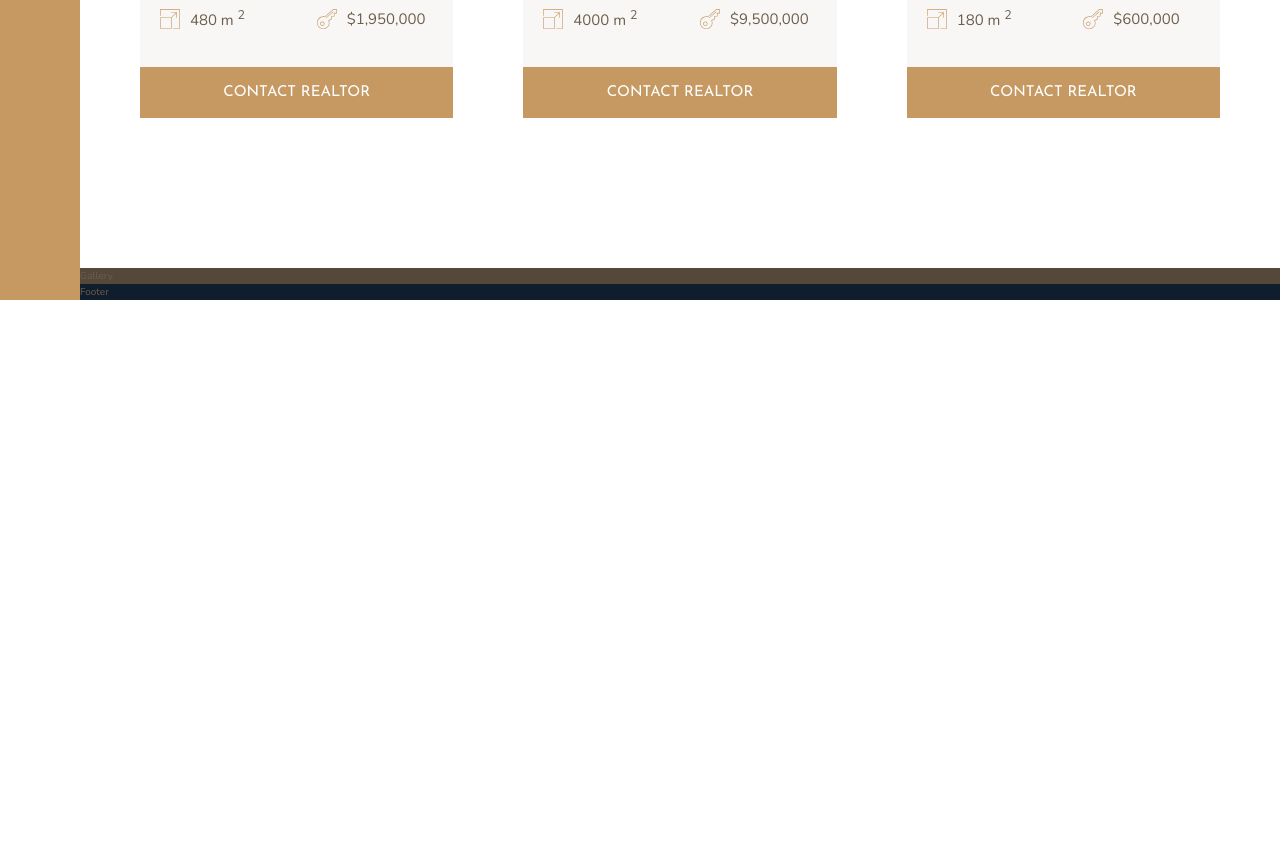
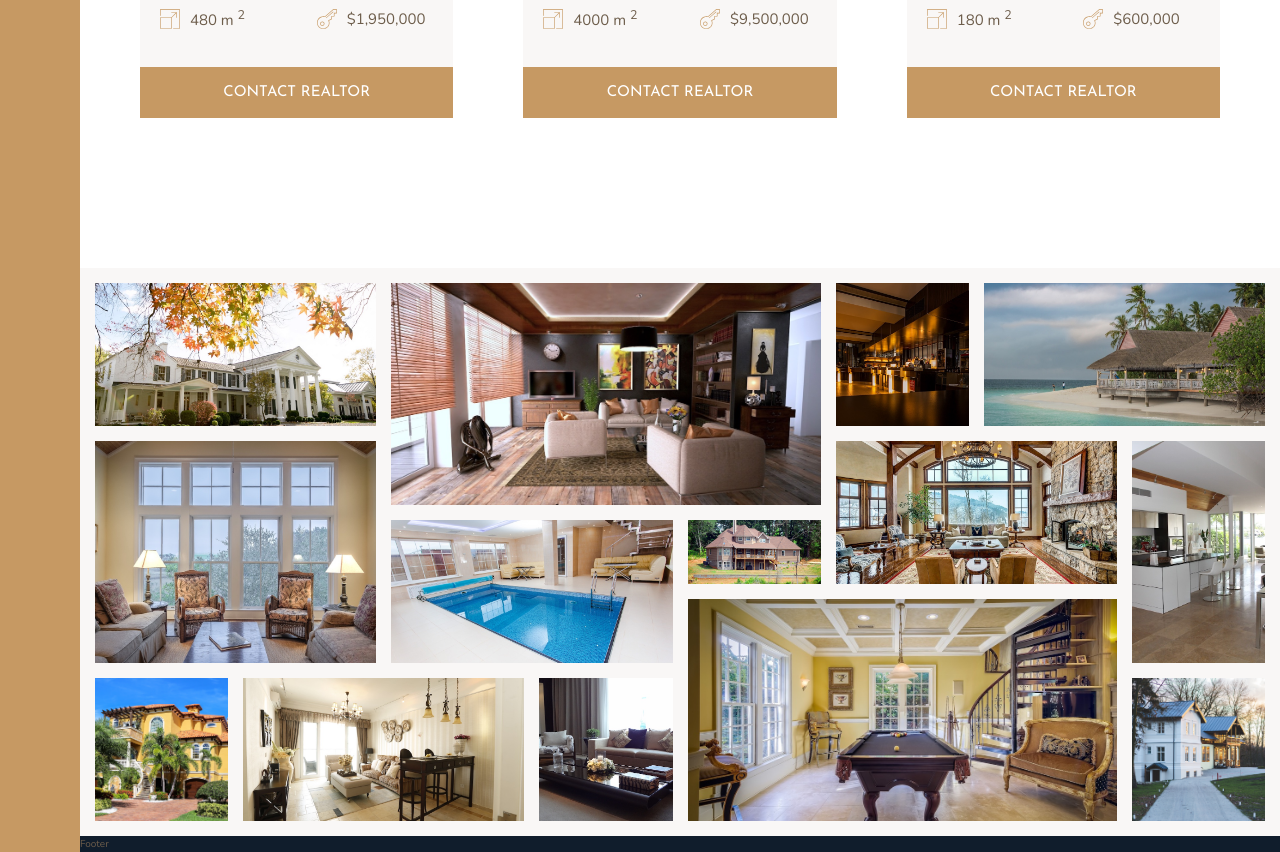
Before and after one commit to chriswaweru70/CSS-GRID-NEXTER-PROJECT, a website: page index.html in a window 1280 px wide. Shown: the part 2804-3656 px from the top of the page. Before the commit the page ends 3104 px from the top, so only its background shows below. Drawn offline with nearby package versions, Linux system fonts and the light colour scheme.

Commit message:
Making a gallery

```diff
--- a/index.html
+++ b/index.html
@@ -300,7 +300,62 @@
 
         </div>
         <section class="gallery">
-            Gallery
+            <figure class="gallery__item gallery__item--1">
+                <img src="img/gal-1.jpeg" alt="Gallery image 1"
+                    class="gallery__img">
+            </figure>
+            <figure class="gallery__item gallery__item--2">
+                <img src="img/gal-2.jpeg" alt="Gallery image 2"
+                    class="gallery__img">
+            </figure>
+            <figure class="gallery__item gallery__item--3">
+                <img src="img/gal-3.jpeg" alt="Gallery image 3"
+                    class="gallery__img">
+            </figure>
+            <figure class="gallery__item gallery__item--4">
+                <img src="img/gal-4.jpeg" alt="Gallery image 4"
+                    class="gallery__img">
+            </figure>
+            <figure class="gallery__item gallery__item--5">
+                <img src="img/gal-5.jpeg" alt="Gallery image 5"
+                    class="gallery__img">
+            </figure>
+            <figure class="gallery__item gallery__item--6">
+                <img src="img/gal-6.jpeg" alt="Gallery image 6"
+                    class="gallery__img">
+            </figure>
+            <figure class="gallery__item gallery__item--7">
+                <img src="img/gal-7.jpeg" alt="Gallery image 7"
+                    class="gallery__img">
+            </figure>
+            <figure class="gallery__item gallery__item--8">
+                <img src="img/gal-8.jpeg" alt="Gallery image 8"
+                    class="gallery__img">
+            </figure>
+            <figure class="gallery__item gallery__item--9">
+                <img src="img/gal-9.jpeg" alt="Gallery image 9"
+                    class="gallery__img">
+            </figure>
+            <figure class="gallery__item gallery__item--10">
+                <img src="img/gal-10.jpeg" alt="Gallery image 10"
+                    class="gallery__img">
+            </figure>
+            <figure class="gallery__item gallery__item--11">
+                <img src="img/gal-11.jpeg" alt="Gallery image 11"
+                    class="gallery__img">
+            </figure>
+            <figure class="gallery__item gallery__item--12">
+                <img src="img/gal-12.jpeg" alt="Gallery image 12"
+                    class="gallery__img">
+            </figure>
+            <figure class="gallery__item gallery__item--13">
+                <img src="img/gal-13.jpeg" alt="Gallery image 13"
+                    class="gallery__img">
+            </figure>
+            <figure class="gallery__item gallery__item--14">
+                <img src="img/gal-14.jpeg" alt="Gallery image 14"
+                    class="gallery__img">
+            </figure>
         </section>
         <footer class="footer">
             Footer
--- a/sass/_gallery.scss
+++ b/sass/_gallery.scss
@@ -1,4 +1,89 @@
 .gallery {
-    background-color: $color-grey-dark-1;
+    background-color: $color-grey-light-1;
     grid-column: full-start / full-end;
+
+    display: grid;
+    grid-template-columns: repeat(8, 1fr);
+    grid-template-rows: repeat(7, 5vw);
+    grid-gap: 1.5rem;
+    padding: 1.5rem;
+
+    &__item {
+        &--1 {
+            grid-row: 1 / span 2;
+            grid-column: 1 / span 2;
+        }
+
+        &--2 {
+            grid-row: 1 / 4;
+            grid-column: 3 / 6;
+        }
+
+        &--3 {
+            grid-row: 1 / 3;
+            grid-column: 6 / 7;
+        }
+
+        &--4 {
+            grid-row: 1 / 3;
+            grid-column: 7 / 9;
+        }
+
+        &--5 {
+            grid-row: 3 / 6;
+            grid-column: 1 / 3;
+        }
+
+        &--6 {
+            grid-row: 4 / 6;
+            grid-column: 3 / 5;
+        }
+
+        &--7 {
+            grid-row: 4 / 5;
+            grid-column: 5 / 6;
+        }
+
+        &--8 {
+            grid-row: 3 / 5;
+            grid-column: 6 / 8;
+        }
+
+        &--9 {
+            grid-row: 3 / 6;
+            grid-column: 8 / 9;
+        }
+
+        &--10 {
+            grid-row: 6 / 8;
+            grid-column: 1 / 2;
+        }
+
+        &--11 {
+            grid-row: 6 / 8;
+            grid-column: 2 / 4;
+        }
+
+        &--12 {
+            grid-row: 6 / 8;
+            grid-column: 4 / 5;
+        }
+
+        &--13 {
+            grid-row: 5 / 8;
+            grid-column: 5 / 8;
+        }
+
+        &--14 {
+            grid-row: 6 / 8;
+            grid-column: 8 / 9;
+        }
+    }
+
+    &__img {
+        width: 100%;
+        height: 100%;
+        object-fit: cover;
+        display: block;
+    }
 }
--- a/sass/_homes.scss
+++ b/sass/_homes.scss
@@ -72,8 +72,6 @@
             width: 2rem;
             margin-right: 1rem;
         }
-
-        p {}
     }
 
     &__btn {
```
Also changed, not shown: css/style.css.
